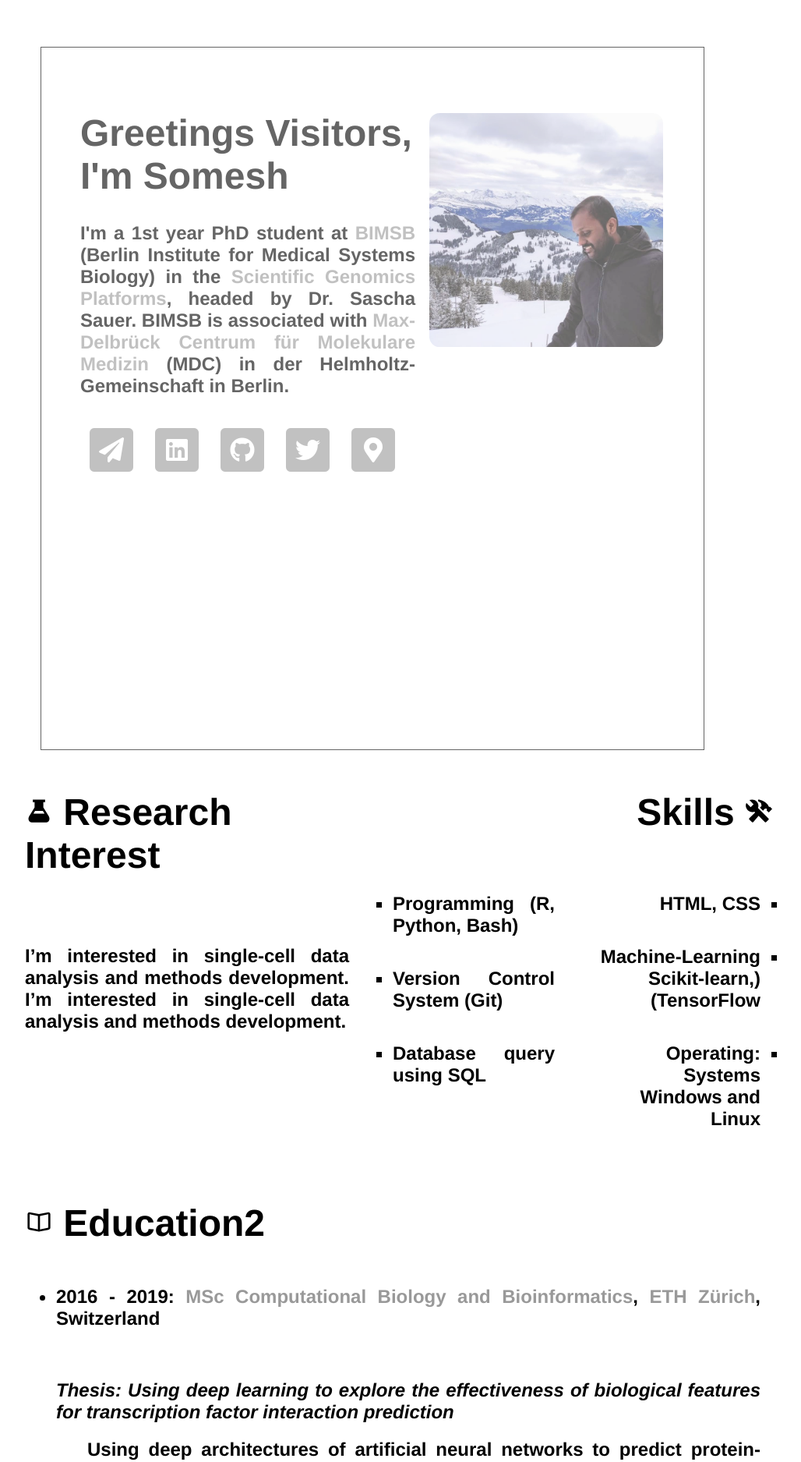
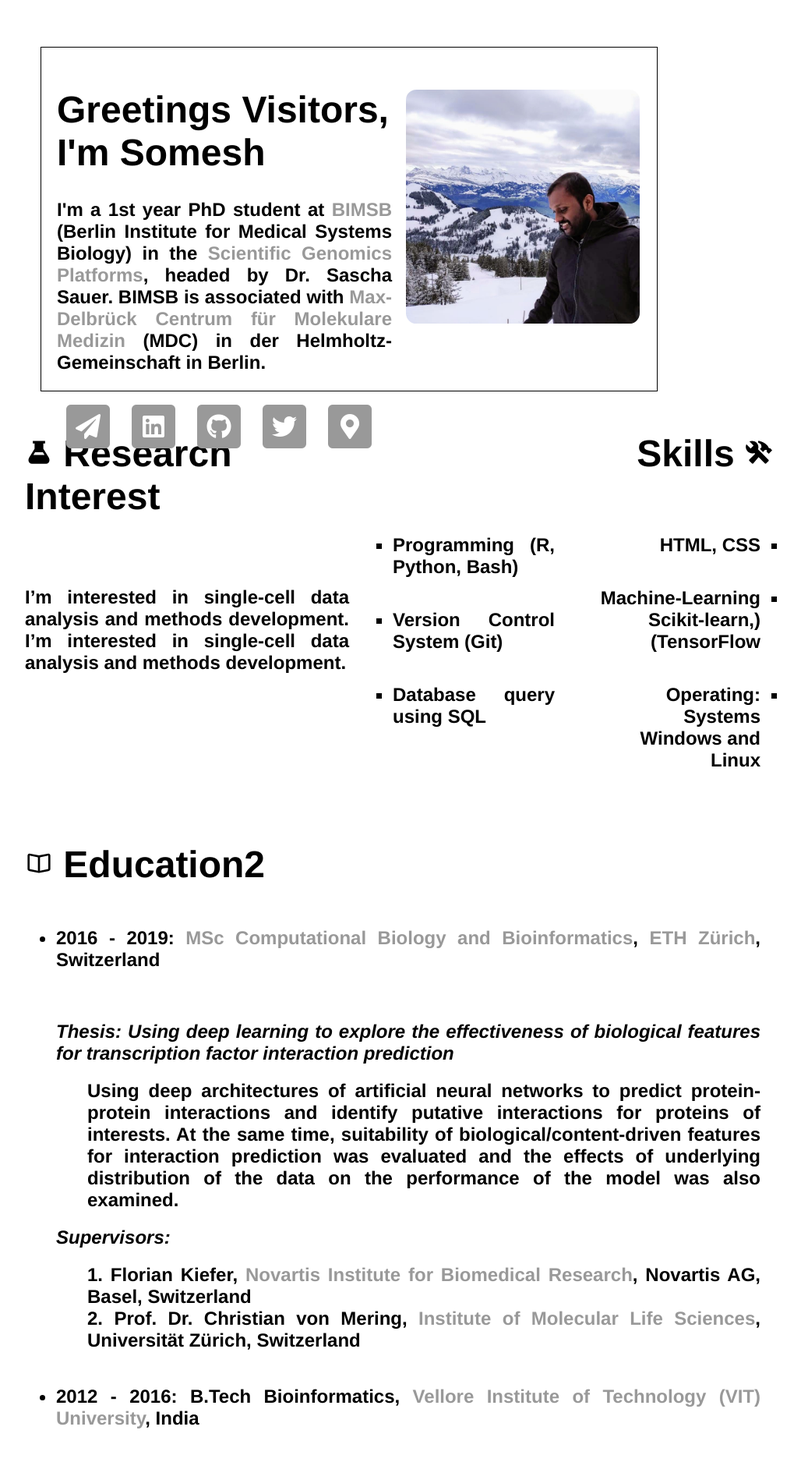
Before and after one commit to saisomesh2594/saisomesh2594.github.io, a Jekyll site: the page built from index.html, in a window 1280 px wide. Shown: the top 1875 px of the page at 78% size, without its empty margins (128-1156 px from the left). Built offline with Jekyll 4.4.1, drawn with Linux system fonts in a browser that asks for light colours.

Commit message:
Update index.html

```diff
--- a/index.html
+++ b/index.html
@@ -11,7 +11,7 @@ title: Somesh Sai, Just Another Bioinformatician
 		</ul>
 	</nav>-->
 
-	<div id="container" style="width:750px;height:800px;margin: 20px; padding: 50px; background-color: #ffffff;border: 1px solid black;opacity: 0.6;">
+	<div id="container" style="width:750px;height:400px;margin: 20px; padding: 20px; background-color: #ffffff;border: 1px solid black;">
 		<div class="text-container">
 			<header>
 				<h1>
```
